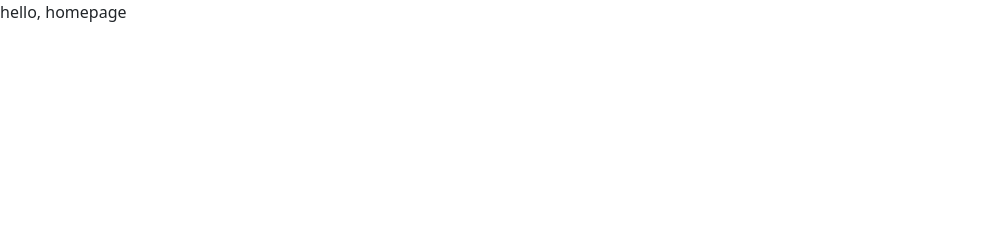
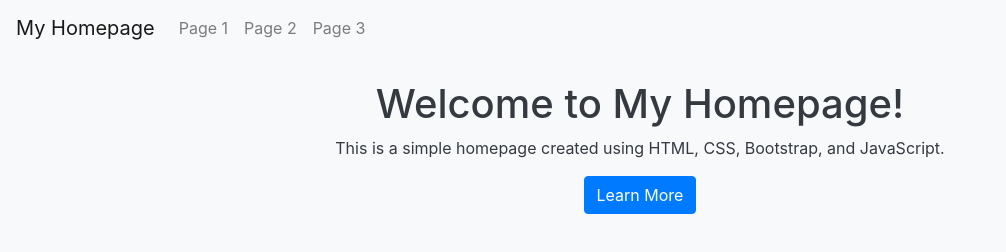
Before and after one commit to Chhunneng/cs50, a plain HTML site: page homepage/index.html in a window 1280 px wide. Shown: the whole page, without its empty margins (0-1006 px from the left). Drawn offline with nearby package versions, Linux system fonts and the light colour scheme.

Commit message:
Wed, Jan 17, 2024, 11:47 AM +09:00

```diff
--- a/homepage/index.html
+++ b/homepage/index.html
@@ -1,13 +1,48 @@
 <!DOCTYPE html>
+<html lang="en">
 
-<html lang="en">
     <head>
-        <link href="https://cdn.jsdelivr.net/npm/bootstrap@5.2.3/dist/css/bootstrap.min.css" rel="stylesheet" integrity="sha384-rbsA2VBKQhggwzxH7pPCaAqO46MgnOM80zW1RWuH61DGLwZJEdK2Kadq2F9CUG65" crossorigin="anonymous">
-        <script src="https://cdn.jsdelivr.net/npm/bootstrap@5.2.3/dist/js/bootstrap.bundle.min.js" integrity="sha384-kenU1KFdBIe4zVF0s0G1M5b4hcpxyD9F7jL+jjXkk+Q2h455rYXK/7HAuoJl+0I4" crossorigin="anonymous"></script>
+        <meta charset="UTF-8">
+        <meta name="viewport" content="width=device-width, initial-scale=1.0">
+        <title>My Homepage</title>
+        <!-- Bootstrap CSS -->
+        <link rel="stylesheet" href="https://cdn.jsdelivr.net/npm/bootstrap@4.5.3/dist/css/bootstrap.min.css" integrity="sha384-TX8t27EcRE3e/ihU7zmQxVncDAy5uIKz4rEkgIXeMed4M0jlfIDPvg6uqKI2xXr2" crossorigin="anonymous">
+        <!-- Custom CSS -->
         <link href="styles.css" rel="stylesheet">
-        <title>My Webpage</title>
     </head>
+
     <body>
-        hello, homepage
+
+        <nav class="navbar navbar-expand-lg navbar-light bg-light">
+            <a class="navbar-brand" href="#">My Homepage</a>
+            <button class="navbar-toggler" type="button" data-toggle="collapse" data-target="#navbarNav" aria-controls="navbarNav" aria-expanded="false" aria-label="Toggle navigation">
+                <span class="navbar-toggler-icon"></span>
+            </button>
+            <div class="collapse navbar-collapse" id="navbarNav">
+                <ul class="navbar-nav">
+                    <li class="nav-item">
+                        <a class="nav-link" href="page1.html">Page 1</a>
+                    </li>
+                    <li class="nav-item">
+                        <a class="nav-link" href="page2.html">Page 2</a>
+                    </li>
+                    <li class="nav-item">
+                        <a class="nav-link" href="page3.html">Page 3</a>
+                    </li>
+                </ul>
+            </div>
+        </nav>
+
+        <div class="container mt-4">
+            <h1>Welcome to My Homepage!</h1>
+            <p>This is a simple homepage created using HTML, CSS, Bootstrap, and JavaScript.</p>
+            <a class="btn btn-primary" href="page1.html">Learn More</a>
+        </div>
+
+        <!-- Bootstrap JS and jQuery -->
+        <script src="https://code.jquery.com/jquery-3.5.1.slim.min.js" integrity="sha384-DfXdz2htPH0lsSSs5nCTpuj/zy4C+OGpamoFVy38MVBnE+IbbVYUew+OrCXaRkfj" crossorigin="anonymous"></script>
+        <script src="https://cdn.jsdelivr.net/npm/bootstrap@4.5.3/dist/js/bootstrap.bundle.min.js" integrity="sha384-ho+j7jyWK8fNQe+A12Hb8AhRq26LrZ/JpcUGGOn+Y7RsweNrtN/tE3MoK7ZeZDyx" crossorigin="anonymous"></script>
+
     </body>
+
 </html>
--- a/homepage/styles.css
+++ b/homepage/styles.css
@@ -0,0 +1,14 @@
+body {
+    background-color: #f8f9fa;
+    color: #343a40;
+}
+
+.container {
+    text-align: center;
+    margin-top: 20px;
+}
+
+.btn-primary {
+    background-color: #007bff;
+    border-color: #007bff;
+}
```
